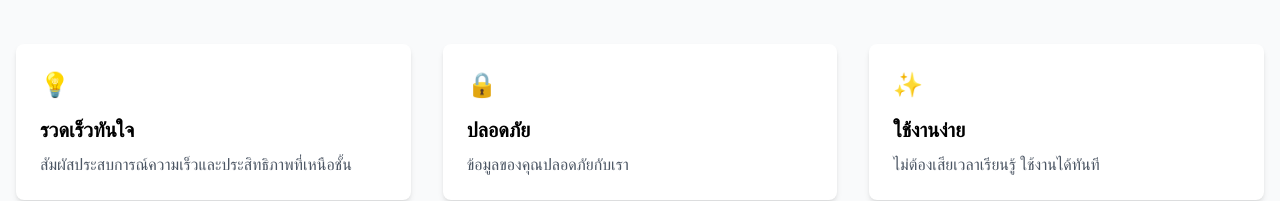
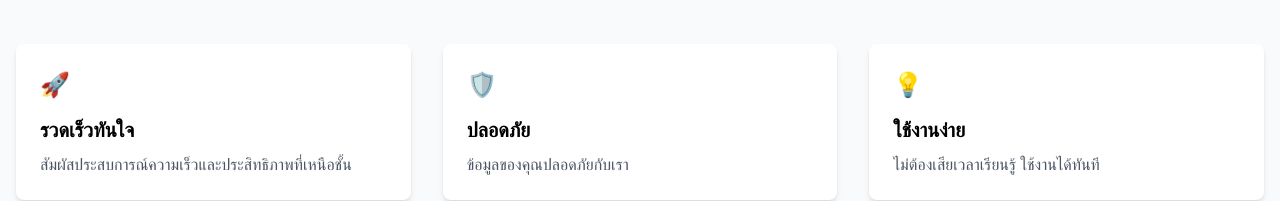
Before and after one commit to Filmmii/product-landing-page, a plain HTML site: page index.html in a window 1280 px wide. Shown: the part 536-737 px from the top of the page. Drawn offline with nearby package versions, Linux system fonts and the light colour scheme.

Commit message:
รวมคำสั่งที่ใช้

```diff
--- a/index.html
+++ b/index.html
@@ -45,18 +45,18 @@
                     class="text-3xl font-bold text-center mb-12">คุณสมบัติเด่น</h2>
                 <div class="grid grid-cols-1 md:grid-cols-3 gap-8">
                     <div class="bg-white p-6 rounded-lg shadow-md">
-                        <div class="text-blue-500 text-2xl mb-4">💡</div>
+                        <div class="text-blue-500 text-2xl mb-4">🚀</div>
                         <h3 class="font-bold text-xl mb-2">รวดเร็วทันใจ</h3>
                         <p
                             class="text-gray-600">สัมผัสประสบการณ์ความเร็วและประสิทธิภาพที่เหนือชั้น</p>
                     </div>
                     <div class="bg-white p-6 rounded-lg shadow-md">
-                        <div class="text-blue-500 text-2xl mb-4">🔒</div>
+                        <div class="text-blue-500 text-2xl mb-4">🛡️</div>
                         <h3 class="font-bold text-xl mb-2">ปลอดภัย</h3>
                         <p class="text-gray-600">ข้อมูลของคุณปลอดภัยกับเรา</p>
                     </div>
                     <div class="bg-white p-6 rounded-lg shadow-md">
-                        <div class="text-blue-500 text-2xl mb-4">✨</div>
+                        <div class="text-blue-500 text-2xl mb-4">💡</div>
                         <h3 class="font-bold text-xl mb-2">ใช้งานง่าย</h3>
                         <p class="text-gray-600">ไม่ต้องเสียเวลาเรียนรู้
                             ใช้งานได้ทันที</p>
```
